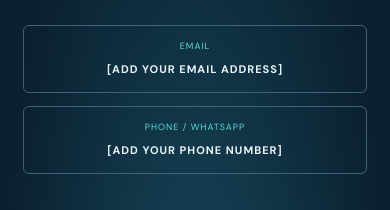
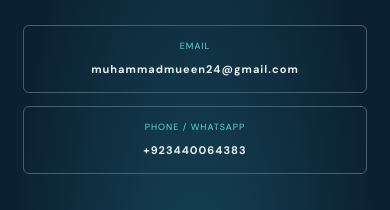
Before and after one commit to mueensolutions/mueensolutions.github.io, a plain HTML site: page index.html in a window 390 px wide. Shown: the part 6336-6546 px from the top of the page. Drawn offline with Linux system fonts and the light colour scheme.

Commit message:
Update contact section with real details
Updated contact information with real email and phone number.

```diff
--- a/index.html
+++ b/index.html
@@ -15,5 +15,5 @@
 <article class="reveal"><div class="scene"><div class="language-cube"><i>العربية</i><i>اردو</i><i>ENGLISH</i></div></div><h3>Language Translation</h3><p>Arabic · Persian · Urdu · English.</p></article>
 <article class="reveal"><div class="scene"><div class="dashboard"><b>DATA WORKSPACE</b><div class="bars"><i></i><i></i><i></i><i></i><i></i><i></i></div><hr><hr></div></div><h3>Data Organization</h3><p>Structured records and accuracy.</p></article></div></section>
 <section class="background reveal"><small>MY BACKGROUND</small><h2>Experience & Education</h2><div class="timeline"><article><small>WORK EXPERIENCE</small><h3>Data Entry Assistant</h3><b>THQ Arshad Nadeem Hospital, Mian Channu</b><p>Data-entry and administrative record-related responsibilities.</p></article><article><small>WORK EXPERIENCE</small><h3>Health Worker</h3><b>Nareen Nishat Hospital</b><p>Hospital-based health-service duties and team support.</p></article><article><small>EDUCATION</small><h3>Bachelor of Arts (BA)</h3><b>Allama Iqbal Open University · Currently studying</b><p>FA completed. Additional religious education includes Hifz-ul-Quran with Tajweed and Dars-e-Nizami studies at Darul Uloom Idgah, Kabirwala.</p></article></div></section>
-<section class="contact" id="contact"><div class="reveal"><small>LET'S CONNECT</small><h2>Have a task in mind?<br><em>Let's work together.</em></h2><p>For data entry, online Quran lessons, or Arabic and Persian translation, get in touch.</p><div class="contact-box"><div>EMAIL<b>[ADD YOUR EMAIL ADDRESS]</b></div><div>PHONE / WHATSAPP<b>[ADD YOUR PHONE NUMBER]</b></div></div><a class="button" href="mailto:your-email@example.com">Send an Email ↗</a><p class="note">Replace the contact placeholders with your real details before sharing.</p></div></section></main>
+<section class="contact" id="contact"><div class="reveal"><small>LET'S CONNECT</small><h2>Have a task in mind?<br><em>Let's work together.</em></h2><p>For data entry, online Quran lessons, or Arabic and Persian translation, get in touch.</p><div class="contact-box"><div>EMAIL<b>muhammadmueen24@gmail.com</b></div><div>PHONE / WHATSAPP<b>+923440064383</b></div></div><a class="button" href="mailto:your-email@example.com">Send an Email ↗</a><p class="note">Replace the contact placeholders with your real details before sharing.</p></div></section></main>
 <footer><a class="logo" href="#home">M<span>.</span></a><span>© <b id="year"></b> Muhammad Mueen</span><a href="#home">Back to top ↑</a></footer><script src="script.js"></script></body></html>
```
